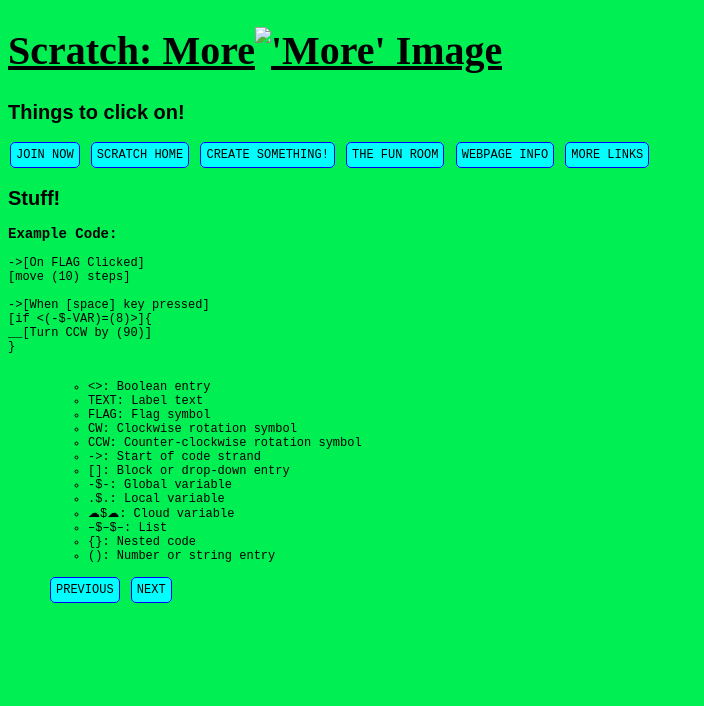
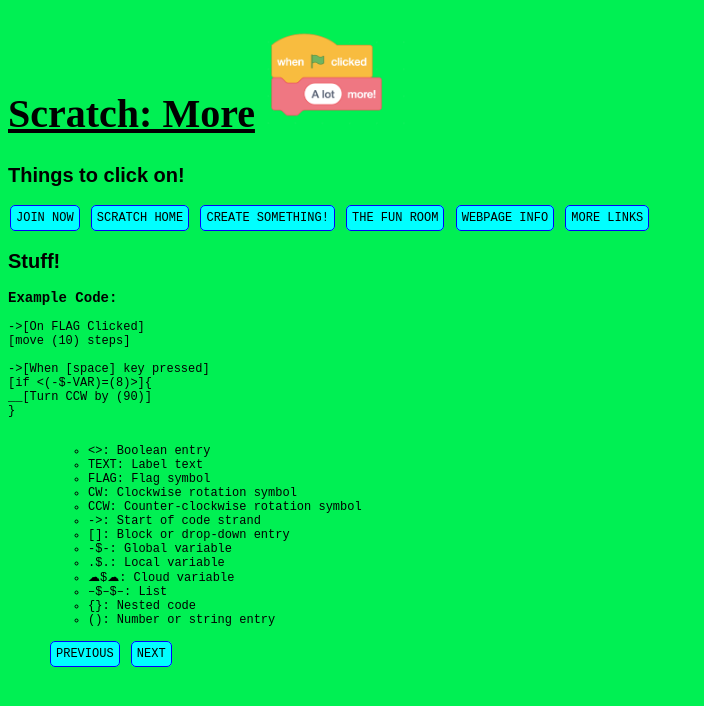
Before and after one commit to iannl/scratch, a plain HTML site: page More.html in a window 1280 px wide. Shown: the whole page, without its empty margins (0-704 px from the left). Drawn offline with Linux system fonts and the light colour scheme.

Commit message:
Files Updated

```diff
--- a/More.html
+++ b/More.html
@@ -6,7 +6,7 @@
         <title>Scratch: More</title>
     </head>
     <body>
-        <h1>Scratch: More<img href="More.png" alt="'More' Image" width="150"/></h1>
+        <h1>Scratch: More<img src="More.png" alt="'More' Image" width="150"/></h1>
         <h2>Things to click on!</h2>
         <span><a href="https://scratch.mit.edu/join" style="font-size: 12px;">JOIN NOW</a></span>
                     <span><a href="https://scratch.mit.edu/" style="font-size: 12px;">SCRATCH HOME</a></span>
```
Also changed, not shown: links.html (+1 -1 lines).
